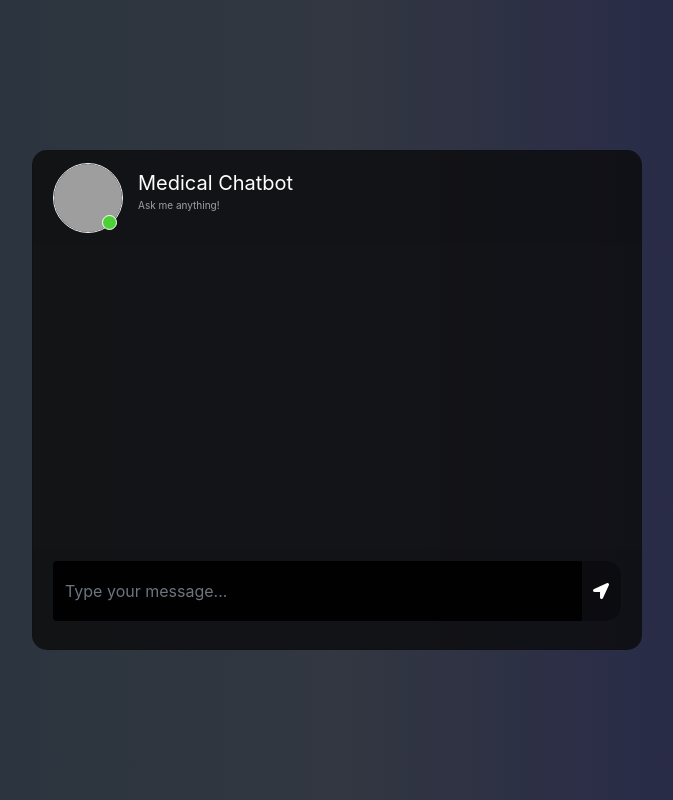
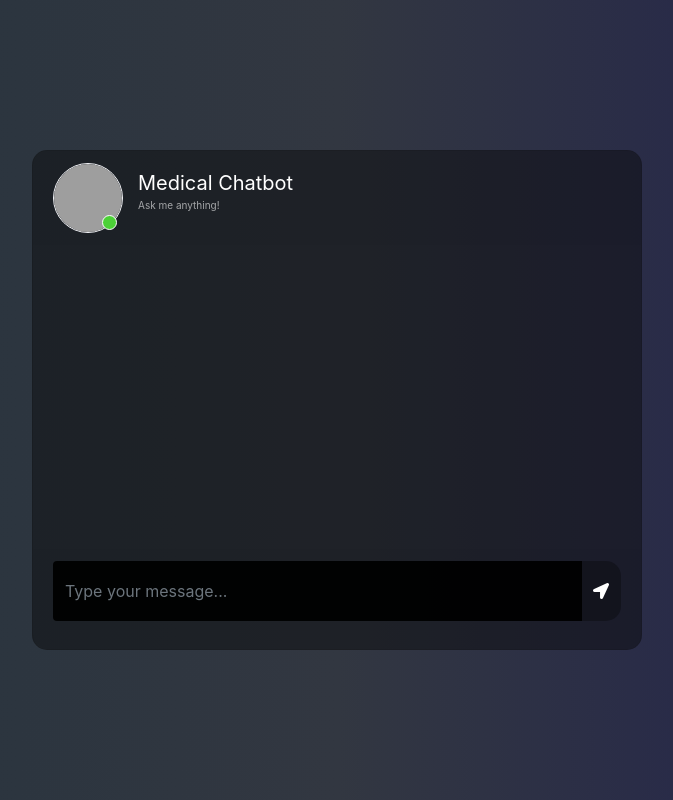
Before and after one commit to farooqshaikh22/Medical-Chatbot-Gen-AI, a Flask app: page / in a window 1280 px wide. Shown: the whole page, without its empty margins (303-976 px from the left). Run offline with Flask 3, Linux system fonts and the light colour scheme; some libraries are stand-ins or nearby versions; grey boxes are pictures that could not be loaded.

Commit message:
css bg update

```diff
--- a/static/style.css
+++ b/static/style.css
@@ -13,7 +13,7 @@ body,html{
 .card{
 	height: 500px;
 	border-radius: 15px !important;
-	background-color: rgba(11, 11, 11, 0.77) !important;
+	background-color: rgba(11, 11, 11, 0.442) !important;
 }
 .contacts_body{
 	padding:  0.75rem 0 !important;
```
